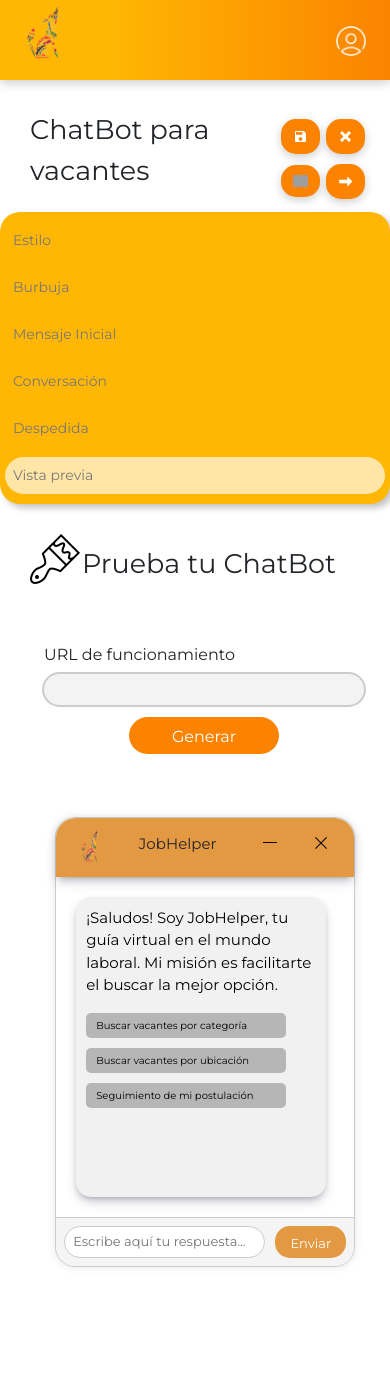
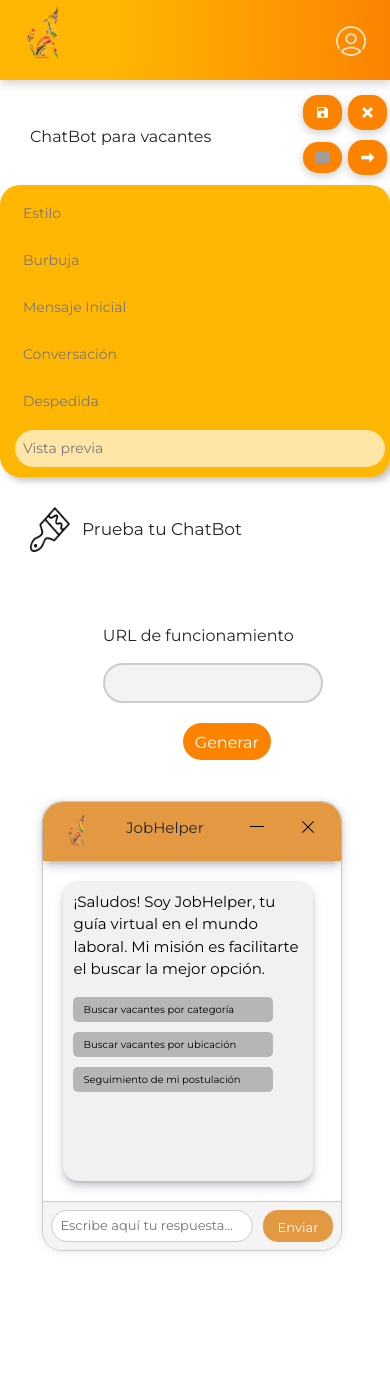
Before and after one commit to CorporativoSar-Projects/Chatbot-AdminCenter, a PHP site: page /finalizar.php in a window 390 px wide. Shown: the top 1387 px of the page. Run offline with PHP 8.4, Linux system fonts and the light colour scheme; the visitor is signed in with stand-in values (Sample User, id 1); grey boxes are pictures that could not be loaded.

Commit message:
HU011, HU036, HU015 y HU053 Actividades trabajadas

```diff
--- a/crearConversacion.php
+++ b/crearConversacion.php
@@ -159,8 +159,12 @@ if (!isset($_SESSION['idEmpresa'])) {
                         <input type="text" name="inp-columna" id="inp-columna" placeholder="Escribe"
                             class="input-columna" required><br>
                     </div>  -->
+
     </main>
 
+
+    <footer class="footer-Conver">
+    </footer>
     <!-- jQuery y Bootstrap JavaScript -->
     <script src="https://code.jquery.com/jquery-3.6.0.min.js"></script>
     <script src="https://cdn.jsdelivr.net/npm/bootstrap@4.6.0/dist/js/bootstrap.bundle.min.js"></script>
--- a/css/sty.css
+++ b/css/sty.css
@@ -6,7 +6,7 @@ html {
   height: 100%;
   box-sizing: border-box;
   font-family: "Montserrat", sans-serif;
-  min-height: 100vh;
+  min-height: 100%;
 }
 
 h1 {
@@ -559,28 +559,38 @@ header .navbar ul li ul li a:hover {
   display: flex;
   flex-direction: column;
   align-items: flex-start;
-  justify-content: center;
-  height: 65vh;
-  margin-left: 8%;
-}
-
+  justify-content: flex-start;
+  height: auto;
+  margin-left: auto;
+  margin-right: 50%;
+  top: 20vh;
+  position: relative;
+  width: 80%;
+  max-width: 600px;
+}
+
+/* Etiqueta */
 .label-func {
   margin-bottom: 5px;
-  align-self: flex-start;
-}
-
+  margin-left: 10px;
+}
+
+/* Contenedor de los inputs */
 .container-input {
   display: flex;
   flex-direction: column;
   align-items: flex-start;
   gap: 10px;
-  width: 100%;
-}
-
+  width: 80%;
+  max-width: 500px;
+  margin: 10px;
+}
+
+/* Campo de texto */
 .txtfunc {
   flex-grow: 1;
-  max-width: 200px;
-  min-width: 400px;
+  max-width: 100%;
+  min-width: 450px;
   height: 35px;
   padding: 10px 15px;
   border: 2px solid #ccc;
@@ -588,9 +598,8 @@ header .navbar ul li ul li a:hover {
   background-color: #f3f3f3;
   box-sizing: border-box;
   outline: none;
-  transition: opacity 0.2s ease;
-}
-
+}
+/* Botón */
 .btnGenerar {
   border-radius: 20px;
   padding: 8px 25px;
@@ -600,12 +609,13 @@ header .navbar ul li ul li a:hover {
   cursor: pointer;
   white-space: nowrap;
   height: 37px;
-  margin-left: 140px;
+  margin-left: 35%;
 }
 
 .btnGenerar:hover {
   opacity: 0.8;
 }
+
 
 /*chatbot diseño*/
 
@@ -637,6 +647,7 @@ header .navbar ul li ul li a:hover {
   box-shadow: 0 0 10px rgba(0, 0, 0, 0.1);
   border-radius: 20px;
 }
+
 
 .chatbot-close {
   cursor: pointer;
@@ -973,7 +984,7 @@ header .navbar ul li ul li a:hover {
   margin-left: 50px;
 }
 
-/* Viasta Crea conversacion*/
+/* Vista Crea conversacion*/
 .boton1 {
   flex: 1;
   background-color: #f3f3f3;
@@ -1591,6 +1602,7 @@ header .navbar ul li ul li a:hover {
     margin: 5px 0;
     padding: 10px;
     font-size: 16px;
+    margin-left: 10px;
   }
 
   .chatbot-principal {
@@ -1617,7 +1629,7 @@ header .navbar ul li ul li a:hover {
   }
   .container-prin,
   .container-prin-PI {
-    height: 270vh;
+    height: 200vh;
   }
 
   .container-prin-Desp {
@@ -1629,9 +1641,9 @@ header .navbar ul li ul li a:hover {
   }
 
   .chatbot-container2 {
-    margin-left: 40%;
+    margin-left: 90%;
     position: absolute;
-    top: 100%;
+    top: 70%;
     width: 400px;
     height: 450px;
     border: 1px solid #ccc;
@@ -1641,6 +1653,31 @@ header .navbar ul li ul li a:hover {
     margin-bottom: 20px;
   }
 
+  /*Link de Funcionamiento*/
+  .link-func {
+    width: 85%;
+    margin-left: 35%;
+    margin-right: auto;
+    top: 30vh;
+  }
+
+  .container-input {
+    width: 100%;
+    max-width: 500px;
+  }
+
+  .txtfunc {
+    min-width: 85%;
+    max-width: 400px;
+  }
+
+  .btnGenerar {
+    margin-left: 30%;
+    margin-right: 0;
+    width: auto;
+    max-width: 200px;
+  }
+
   .chatbot-principal-desp {
     position: relative;
     margin-left: 0;
@@ -1658,7 +1695,7 @@ header .navbar ul li ul li a:hover {
 
   .chat-toggle {
     position: relative;
-    margin-left: 45%;
+    margin-left: 74%;
     margin-top: 30px;
     height: auto;
   }
@@ -1674,6 +1711,7 @@ header .navbar ul li ul li a:hover {
     margin-left: 15px;
     position: relative;
     top: 80%;
+    padding-bottom: 20px;
   }
 
   .inp-mensaje-usuario-crear {
@@ -1757,6 +1795,7 @@ header .navbar ul li ul li a:hover {
     width: 80%;
     height: 40px;
   }
+
   /*Tamaño del text-area*/
   .input-despedida {
     width: 90%;
@@ -1787,6 +1826,16 @@ header .navbar ul li ul li a:hover {
   .btnRegresar {
     font-size: 10px;
     width: 22%;
+  }
+
+  /*Adpacion de los botones de crear la conversación*/
+  .boton1 {
+    width: 40%;
+    font-size: 14px;
+    padding: 12px;
+    margin: 8px 5px;
+    display: inline-block;
+    box-sizing: border-box;
   }
 
   .btnFina {
@@ -1811,35 +1860,65 @@ header .navbar ul li ul li a:hover {
 
     } */
 
-  /*Link de Funcionamiento*/
-  .link-func {
-    align-items: center;
-    margin-left: 280px;
-    height: 20vh;
-  }
-
-  .label-func {
-    margin-left: 120px;
-  }
-
-  .container-input {
-    max-width: 450px;
-  }
-
-  .txtfunc {
-    width: 50%;
-  }
-
-  .btnGenerar {
-    margin-left: 130px;
-    width: 100%;
-    max-width: 150px;
-  }
+
 }
 
 .btn-icon {
   display: none;
 }
+
+
+/*Nueva resolución */
+@media (max-width: 880px) {
+
+/*Contenerdor del chatBot*/
+  .chatbot-container2 {
+    width: 80%;
+    max-width: 350px;
+    right: -28px;
+    margin-left: auto;
+    top: 30vh;
+  }
+  /*Estilo del link de funcionamiento*/
+  .link-func {
+    position: relative;
+    width: 95%;
+    margin-left: auto;
+    margin-right: -33%;
+    top: 5vh;
+  }
+
+  .container-input {
+    width: 100%;
+    max-width: 100%;
+  }
+
+  .txtfunc {
+    width: 100%;
+    max-width: 70%;
+    min-width: auto;
+    height: 40px;
+  }
+
+  .btnGenerar {
+    width: auto;
+    margin-left: 25%;
+    margin-right: auto;
+    max-width: 30%;
+  }
+/*Adaptacion para la burbuja*/
+  .chat-toggle {
+    position: relative;
+    margin-left: 50%;
+    margin-top: 20px;
+    height: auto;
+  }
+/*Adaptacion para los botones de conversación*/
+  .boton1 {
+    width: 60%; /* Aumenta el tamaño para pantallas intermedias */
+  }
+}
+
 
 /* Ajustes adicionales para pantallas extremadamente pequeñas */
 @media (max-width: 480px) {
@@ -1857,16 +1936,20 @@ header .navbar ul li ul li a:hover {
   }
 
   .container-chats {
-    inline-size: 77%;
+    inline-size: 79%;
+    max-width: 100%;
+    box-sizing: border-box;
+    overflow-x: hidden;
+    padding: 10px 10px;
   }
 
   .container-btn-cerrar-guar {
+    display: flex;
     flex-direction: column-reverse;
-
     justify-content: center;
-    align-items: center;
-    width: 50%;
-    margin-left: 0;
+    align-items: flex-end;
+    width: 100%;
+    margin: -20px auto 0 auto;
   }
 
   .btn-group {
@@ -1974,9 +2057,9 @@ header .navbar ul li ul li a:hover {
   }
 
   .chatbot-container2 {
-    margin-left: 42%;
+      margin-right: -14%;
       position: absolute;
-    top: 120%;
+      top: 150%;
       width: 300px;
       height: 450px;
       border: 1px solid #ccc;
@@ -2090,7 +2173,7 @@ header .navbar ul li ul li a:hover {
   }
 
   .container-prin {
-    height: 180vh;
+    height: 100vh;
   }
   .container-prin-PI,
   .container-prin-Desp {
@@ -2105,36 +2188,53 @@ header .navbar ul li ul li a:hover {
     margin-top: 20px;
   }
 
-  /*link de funcionamiento*/
+  /*Estilo del link de funcionamiento*/
   .link-func {
-    align-items: center;
-    margin-left: 120px;
-    width: 100%;
-    height: 20vh;
-  }
-
+    display: flex;
+    flex-direction: column;
+    align-items: stretch;
+    justify-content: flex-start;
+    width: 100%;
+    height: auto;
+    position: relative;
+    padding: 0 70px;
+    box-sizing: border-box;
+}
+
+  /* Etiqueta */
   .label-func {
-    margin-left: 20px;
-  }
-
+    text-align: left;
+    width: 100%;
+  }
+
+  /* Contenedor del input */
   .container-input {
-    width: 90%;
-    align-items: center;
-  }
-
+    display: flex;
+    flex-direction: column;
+    align-items: stretch;
+}
+
+  /* Input */
   .txtfunc {
-    max-width: 100%;
-    min-width: unset;
-    width: 100%;
+    width: 100%;
+    max-width: 280px;
+    min-width: auto;
+    text-align: left;
+    padding: 8px;
+    box-sizing: border-box;
 }
 
 .btnGenerar {
-    width: 100%;
-    margin-left: 0;
+  width: auto;
+  max-width: 150px;
   text-align: center;
-    justify-content: center;
-  }
-
+  min-width: auto;
+  margin-top: 10px;
+  align-self: flex-end;
+  padding: 8px 12px;
+  box-sizing: border-box;
+  transform: translateX(25px);
+}
   /*Estilo para input del logo */
   .input-url {
     max-width: 120%;
@@ -2149,6 +2249,53 @@ header .navbar ul li ul li a:hover {
     margin-left: 25%;
     text-align: center;
   }
+
+  .txt-perso-chat,
+  .txt-crea-conv {
+    font-size: 17px;
+  }
+/*adaptacion de las imagenes de iconos */
+  .img-paint {
+    width: 40px;
+    height: 45px;
+    margin-top: 10px;
+    margin-right: 10px;
+  }
+/*Adaptación del icono de Menu*/
+  .img-Bien{
+    width: 50px;
+    height: 50px;
+    top: -5px;
+    margin-right: 10px;
+    position: relative;
+  }
+
+  .txtBien {
+    font-size: 20px;
+    top: -5px;
+  }
+/*Adaptación de el contenedor y botones de Conversacion*/
+  .container-btn-edit-chat {
+    float: none;
+    margin-top: 10px;
+    width: 100%;
+    text-align: right;
+  }
+
+  .boton1 {
+    width: 90%;
+    font-size: 14px;
+    padding: 10px;
+    margin: 10px auto;
+    text-align: center;
+
+  }
+  /*Adaptación del titulo del ChatBot*/
+  .txt-nombre-chat{
+    font-size: 16px; /* Reduce el tamaño del texto en pantallas pequeñas */
+    white-space: nowrap;
+  }
+
 }
 
 /* Nueva resolución para cambiar el tamaño
--- a/menu.php
+++ b/menu.php
@@ -89,7 +89,7 @@ if (!isset($_SESSION['idEmpresa'])) {
   <main>
     <div class="container-prin">
       <div class="container-bienv">
-        <img src="img/icons8.png" width="70px" alt="Welcome Icon" />
+        <img src="img/icons8.png" width="70px" alt="Welcome Icon" class="img-Bien";/>
         <p class="txtBien">Bienvenido</p>
         <div class="container-btn-refresh">
           <button class="btn-refresh">
```
Lines whose indentation alone changed are shown as unchanged.
